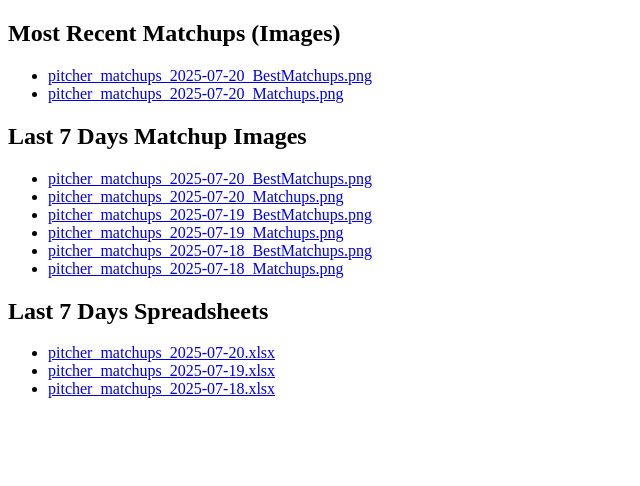
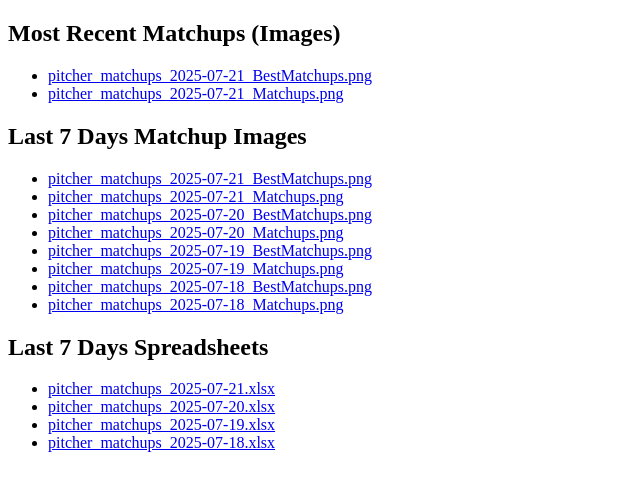
Before and after one commit to jrdogan/mlb-tools, a plain HTML site: page index.html in a window 1280 px wide. Shown: the whole page, without its empty margins (0-640 px from the left). Drawn offline with Linux system fonts and the light colour scheme.

Commit message:
Update index.html

```diff
--- a/index.html
+++ b/index.html
@@ -1,8 +1,10 @@
 <!DOCTYPE html><html><head><meta charset='utf-8'><title>MLB Matchups Index</title></head><body><h2>Most Recent Matchups (Images)</h2><ul>
-<li><a href="https://jrdogan.github.io/mlb-tools/pitcher_matchups_2025-07-20_BestMatchups.png">pitcher_matchups_2025-07-20_BestMatchups.png</a></li>
-<li><a href="https://jrdogan.github.io/mlb-tools/pitcher_matchups_2025-07-20_Matchups.png">pitcher_matchups_2025-07-20_Matchups.png</a></li>
+<li><a href="https://jrdogan.github.io/mlb-tools/pitcher_matchups_2025-07-21_BestMatchups.png">pitcher_matchups_2025-07-21_BestMatchups.png</a></li>
+<li><a href="https://jrdogan.github.io/mlb-tools/pitcher_matchups_2025-07-21_Matchups.png">pitcher_matchups_2025-07-21_Matchups.png</a></li>
 </ul>
 <h2>Last 7 Days Matchup Images</h2><ul>
+<li><a href="https://jrdogan.github.io/mlb-tools/pitcher_matchups_2025-07-21_BestMatchups.png">pitcher_matchups_2025-07-21_BestMatchups.png</a></li>
+<li><a href="https://jrdogan.github.io/mlb-tools/pitcher_matchups_2025-07-21_Matchups.png">pitcher_matchups_2025-07-21_Matchups.png</a></li>
 <li><a href="https://jrdogan.github.io/mlb-tools/pitcher_matchups_2025-07-20_BestMatchups.png">pitcher_matchups_2025-07-20_BestMatchups.png</a></li>
 <li><a href="https://jrdogan.github.io/mlb-tools/pitcher_matchups_2025-07-20_Matchups.png">pitcher_matchups_2025-07-20_Matchups.png</a></li>
 <li><a href="https://jrdogan.github.io/mlb-tools/pitcher_matchups_2025-07-19_BestMatchups.png">pitcher_matchups_2025-07-19_BestMatchups.png</a></li>
@@ -11,6 +13,7 @@
 <li><a href="https://jrdogan.github.io/mlb-tools/pitcher_matchups_2025-07-18_Matchups.png">pitcher_matchups_2025-07-18_Matchups.png</a></li>
 </ul>
 <h2>Last 7 Days Spreadsheets</h2><ul>
+<li><a href="https://jrdogan.github.io/mlb-tools/pitcher_matchups_2025-07-21.xlsx">pitcher_matchups_2025-07-21.xlsx</a></li>
 <li><a href="https://jrdogan.github.io/mlb-tools/pitcher_matchups_2025-07-20.xlsx">pitcher_matchups_2025-07-20.xlsx</a></li>
 <li><a href="https://jrdogan.github.io/mlb-tools/pitcher_matchups_2025-07-19.xlsx">pitcher_matchups_2025-07-19.xlsx</a></li>
 <li><a href="https://jrdogan.github.io/mlb-tools/pitcher_matchups_2025-07-18.xlsx">pitcher_matchups_2025-07-18.xlsx</a></li>
```
